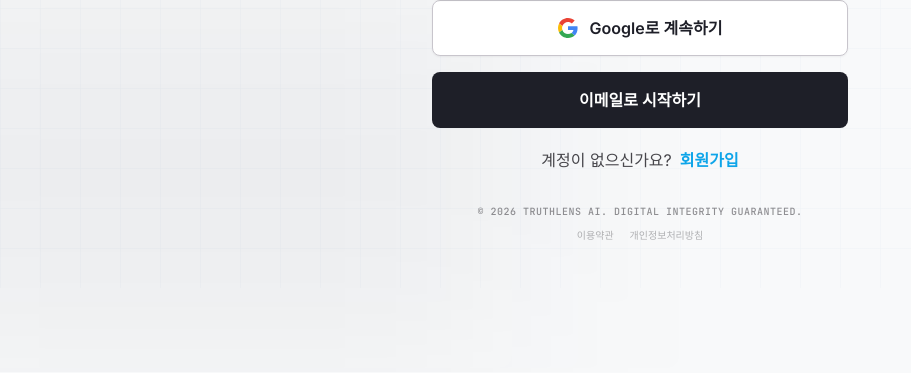
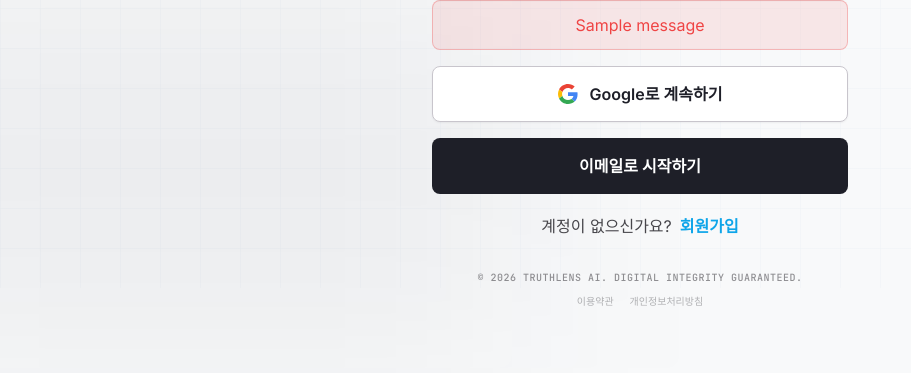
Before and after one commit to rhantj/TruthLens, a Flask app: page /login in a window 1280 px wide. Shown: the part 512-885 px from the top of the page, without its empty margins (0-911 px from the left). Before the commit the page ends 800 px from the top, so only its background shows below. Run offline with Flask 3, Linux system fonts and the light colour scheme; tables that the repository leaves empty hold one stand-in row (values such as "Sample post"); one stand-in notice (Sample message) is shown; parts of the project's set-up code (start-up, migrations or seed data) failed here and were passed over; some libraries are stand-ins or nearby versions.

Commit message:
회원가입 및 로그인 변경

```diff
--- a/TruthLensFlask/app.py
+++ b/TruthLensFlask/app.py
@@ -2,6 +2,7 @@ import os
 
 from flask import Flask, redirect, request, session, url_for
 from dotenv import load_dotenv
+from werkzeug.middleware.proxy_fix import ProxyFix
 
 from config import Config
 from backend.models.database import db
@@ -18,6 +19,9 @@ def create_app(config_overrides=None):
         app.config.update(config_overrides)
 
     os.makedirs(app.config['UPLOAD_FOLDER'], exist_ok=True)
+
+    # cloudtype 등 리버스 프록시 뒤에서 https:// URL이 올바르게 생성되도록
+    app.wsgi_app = ProxyFix(app.wsgi_app, x_proto=1, x_host=1)
 
     db.init_app(app)
 
--- a/TruthLensFlask/templates/login.html
+++ b/TruthLensFlask/templates/login.html
@@ -173,6 +173,14 @@
 
         <!-- Login Section -->
         <section class="w-full flex flex-col gap-4 mt-auto mb-4">
+            <!-- Flash 오류 메시지 -->
+            {% with messages = get_flashed_messages() %}
+            {% if messages %}
+            <div class="w-full px-4 py-3 bg-alert-red/10 border border-alert-red/30 rounded-xl text-alert-red font-body-sm text-body-sm text-center">
+                {{ messages[0] }}
+            </div>
+            {% endif %}
+            {% endwith %}
             <!-- Google Social Login (Prominent & GIS Integrated) -->
             <div class="w-full flex flex-col items-center justify-center">
                 <!-- Custom mockup button (Shown when client ID is not configured yet for preview) -->
@@ -198,29 +206,29 @@
                 </button>
                 <div class="flex items-center justify-center gap-2 mt-2">
                     <span class="font-body-sm text-body-sm text-on-surface-variant">계정이 없으신가요?</span>
-                    <a class="font-body-sm text-body-sm font-bold text-electric-blue hover:underline" href="#" onclick="alert('회원가입 기능을 준비 중입니다.')">회원가입</a>
+                    <a class="font-body-sm text-body-sm font-bold text-electric-blue hover:underline" href="#" onclick="showSignupForm(); return false;">회원가입</a>
                 </div>
             </div>
 
-            <!-- Email Login Form (Hidden by default, toggles with smooth transition) -->
-            <form id="email-login-form" class="hidden flex flex-col gap-4 border border-outline-variant/30 bg-white/80 backdrop-blur-md p-5 rounded-2xl shadow-sm transition-all duration-300" onsubmit="handleEmailSubmit(event)">
+            <!-- Email Login Form -->
+            <form id="email-login-form" action="/auth/email/login" method="POST" class="hidden flex flex-col gap-4 border border-outline-variant/30 bg-white/80 backdrop-blur-md p-5 rounded-2xl shadow-sm transition-all duration-300">
                 <h3 class="font-title-md text-title-md font-bold text-deep-navy mb-1 text-center">이메일 로그인</h3>
 
                 <div class="flex flex-col gap-1.5 text-left">
-                    <label for="email" class="font-body-sm text-body-sm font-semibold text-deep-navy">이메일 주소</label>
+                    <label for="login-email" class="font-body-sm text-body-sm font-semibold text-deep-navy">이메일 주소</label>
                     <div class="relative flex items-center">
                         <span class="material-symbols-outlined absolute left-3 text-on-surface-variant text-[20px]">mail</span>
-                        <input type="email" id="email" required placeholder="name@example.com" class="w-full h-12 pl-10 pr-4 bg-surface-container-lowest border border-outline-variant rounded-xl focus:border-electric-blue focus:ring-1 focus:ring-electric-blue outline-none transition-all text-body-md" />
+                        <input type="email" id="login-email" name="email" required placeholder="name@example.com" class="w-full h-12 pl-10 pr-4 bg-surface-container-lowest border border-outline-variant rounded-xl focus:border-electric-blue focus:ring-1 focus:ring-electric-blue outline-none transition-all text-body-md" />
                     </div>
                 </div>
 
                 <div class="flex flex-col gap-1.5 text-left">
-                    <label for="password" class="font-body-sm text-body-sm font-semibold text-deep-navy">비밀번호</label>
+                    <label for="login-password" class="font-body-sm text-body-sm font-semibold text-deep-navy">비밀번호</label>
                     <div class="relative flex items-center">
                         <span class="material-symbols-outlined absolute left-3 text-on-surface-variant text-[20px]">lock</span>
-                        <input type="password" id="password" required placeholder="비밀번호 입력" class="w-full h-12 pl-10 pr-10 bg-surface-container-lowest border border-outline-variant rounded-xl focus:border-electric-blue focus:ring-1 focus:ring-electric-blue outline-none transition-all text-body-md" />
-                        <button type="button" onclick="togglePasswordVisibility()" class="absolute right-3 text-on-surface-variant focus:outline-none flex items-center justify-center">
-                            <span id="password-toggle-icon" class="material-symbols-outlined text-[20px]">visibility</span>
+                        <input type="password" id="login-password" name="password" required placeholder="비밀번호 입력" class="w-full h-12 pl-10 pr-10 bg-surface-container-lowest border border-outline-variant rounded-xl focus:border-electric-blue focus:ring-1 focus:ring-electric-blue outline-none transition-all text-body-md" />
+                        <button type="button" onclick="togglePasswordVisibility('login-password', 'login-pw-icon')" class="absolute right-3 text-on-surface-variant focus:outline-none flex items-center justify-center">
+                            <span id="login-pw-icon" class="material-symbols-outlined text-[20px]">visibility</span>
                         </button>
                     </div>
                 </div>
@@ -230,6 +238,47 @@
                         로그인
                     </button>
                     <button type="button" onclick="toggleEmailForm()" class="w-full h-12 bg-surface-container-high text-deep-navy flex items-center justify-center rounded-xl font-body-md text-body-md font-semibold active:scale-[0.98] transition-all hover:bg-surface-container-high/80">
+                        이전으로
+                    </button>
+                </div>
+            </form>
+
+            <!-- Email Signup Form -->
+            <form id="email-signup-form" action="/auth/email/signup" method="POST" class="hidden flex flex-col gap-4 border border-outline-variant/30 bg-white/80 backdrop-blur-md p-5 rounded-2xl shadow-sm transition-all duration-300">
+                <h3 class="font-title-md text-title-md font-bold text-deep-navy mb-1 text-center">회원가입</h3>
+
+                <div class="flex flex-col gap-1.5 text-left">
+                    <label for="signup-name" class="font-body-sm text-body-sm font-semibold text-deep-navy">이름</label>
+                    <div class="relative flex items-center">
+                        <span class="material-symbols-outlined absolute left-3 text-on-surface-variant text-[20px]">person</span>
+                        <input type="text" id="signup-name" name="name" required placeholder="홍길동" class="w-full h-12 pl-10 pr-4 bg-surface-container-lowest border border-outline-variant rounded-xl focus:border-electric-blue focus:ring-1 focus:ring-electric-blue outline-none transition-all text-body-md" />
+                    </div>
+                </div>
+
+                <div class="flex flex-col gap-1.5 text-left">
+                    <label for="signup-email" class="font-body-sm text-body-sm font-semibold text-deep-navy">이메일 주소</label>
+                    <div class="relative flex items-center">
+                        <span class="material-symbols-outlined absolute left-3 text-on-surface-variant text-[20px]">mail</span>
+                        <input type="email" id="signup-email" name="email" required placeholder="name@example.com" class="w-full h-12 pl-10 pr-4 bg-surface-container-lowest border border-outline-variant rounded-xl focus:border-electric-blue focus:ring-1 focus:ring-electric-blue outline-none transition-all text-body-md" />
+                    </div>
+                </div>
+
+                <div class="flex flex-col gap-1.5 text-left">
+                    <label for="signup-password" class="font-body-sm text-body-sm font-semibold text-deep-navy">비밀번호</label>
+                    <div class="relative flex items-center">
+                        <span class="material-symbols-outlined absolute left-3 text-on-surface-variant text-[20px]">lock</span>
+                        <input type="password" id="signup-password" name="password" required placeholder="비밀번호 입력 (6자 이상)" minlength="6" class="w-full h-12 pl-10 pr-10 bg-surface-container-lowest border border-outline-variant rounded-xl focus:border-electric-blue focus:ring-1 focus:ring-electric-blue outline-none transition-all text-body-md" />
+                        <button type="button" onclick="togglePasswordVisibility('signup-password', 'signup-pw-icon')" class="absolute right-3 text-on-surface-variant focus:outline-none flex items-center justify-center">
+                            <span id="signup-pw-icon" class="material-symbols-outlined text-[20px]">visibility</span>
+                        </button>
+                    </div>
+                </div>
+
+                <div class="flex flex-col gap-2 mt-2">
+                    <button type="submit" class="w-full h-12 bg-electric-blue text-white flex items-center justify-center rounded-xl font-body-md text-body-md font-semibold active:scale-[0.98] transition-all hover:bg-electric-blue/90">
+                        가입하기
+                    </button>
+                    <button type="button" onclick="hideAllForms()" class="w-full h-12 bg-surface-container-high text-deep-navy flex items-center justify-center rounded-xl font-body-md text-body-md font-semibold active:scale-[0.98] transition-all hover:bg-surface-container-high/80">
                         이전으로
                     </button>
                 </div>
@@ -338,43 +387,44 @@
             }
         }
 
-        // 이메일 로그인 입력 폼 토글
+        // 모든 폼/버튼 컨테이너 숨기기
+        function hideAllForms() {
+            document.getElementById('email-login-form').classList.add('hidden');
+            document.getElementById('email-signup-form').classList.add('hidden');
+            document.getElementById('auth-buttons-container').classList.remove('hidden');
+        }
+
+        // 이메일 로그인 폼 토글
         function toggleEmailForm() {
-            const emailForm = document.getElementById('email-login-form');
+            const loginForm = document.getElementById('email-login-form');
             const buttonsContainer = document.getElementById('auth-buttons-container');
 
-            if (emailForm.classList.contains('hidden')) {
-                emailForm.classList.remove('hidden');
+            if (loginForm.classList.contains('hidden')) {
+                loginForm.classList.remove('hidden');
+                document.getElementById('email-signup-form').classList.add('hidden');
                 buttonsContainer.classList.add('hidden');
             } else {
-                emailForm.classList.add('hidden');
-                buttonsContainer.classList.remove('hidden');
+                hideAllForms();
             }
         }
 
+        // 회원가입 폼 보이기
+        function showSignupForm() {
+            document.getElementById('email-login-form').classList.add('hidden');
+            document.getElementById('email-signup-form').classList.remove('hidden');
+            document.getElementById('auth-buttons-container').classList.add('hidden');
+        }
+
         // 비밀번호 보이기/숨기기 토글
-        function togglePasswordVisibility() {
-            const passwordInput = document.getElementById('password');
-            const icon = document.getElementById('password-toggle-icon');
-            if (passwordInput.type === 'password') {
-                passwordInput.type = 'text';
+        function togglePasswordVisibility(inputId, iconId) {
+            const input = document.getElementById(inputId);
+            const icon = document.getElementById(iconId);
+            if (input.type === 'password') {
+                input.type = 'text';
                 icon.textContent = 'visibility_off';
             } else {
-                passwordInput.type = 'password';
+                input.type = 'password';
                 icon.textContent = 'visibility';
-            }
-        }
-
-        // 이메일 로그인 제출 핸들러
-        function handleEmailSubmit(event) {
-            event.preventDefault();
-            const email = document.getElementById('email').value;
-            const password = document.getElementById('password').value;
-
-            if (email && password) {
-                // 이메일 로그인 성공 알림 후 홈 화면 이동 (목업 처리)
-                alert(`${email} 계정으로 로그인에 성공했습니다! 홈 화면으로 이동합니다.`);
-                window.location.href = "{{ url_for('main.index') }}";
             }
         }
 
```
Also changed, not shown: TruthLensFlask/backend/auth/routes.py (+45 -1 lines), TruthLensFlask/tests/test_auth.py (+76 -0 lines).
